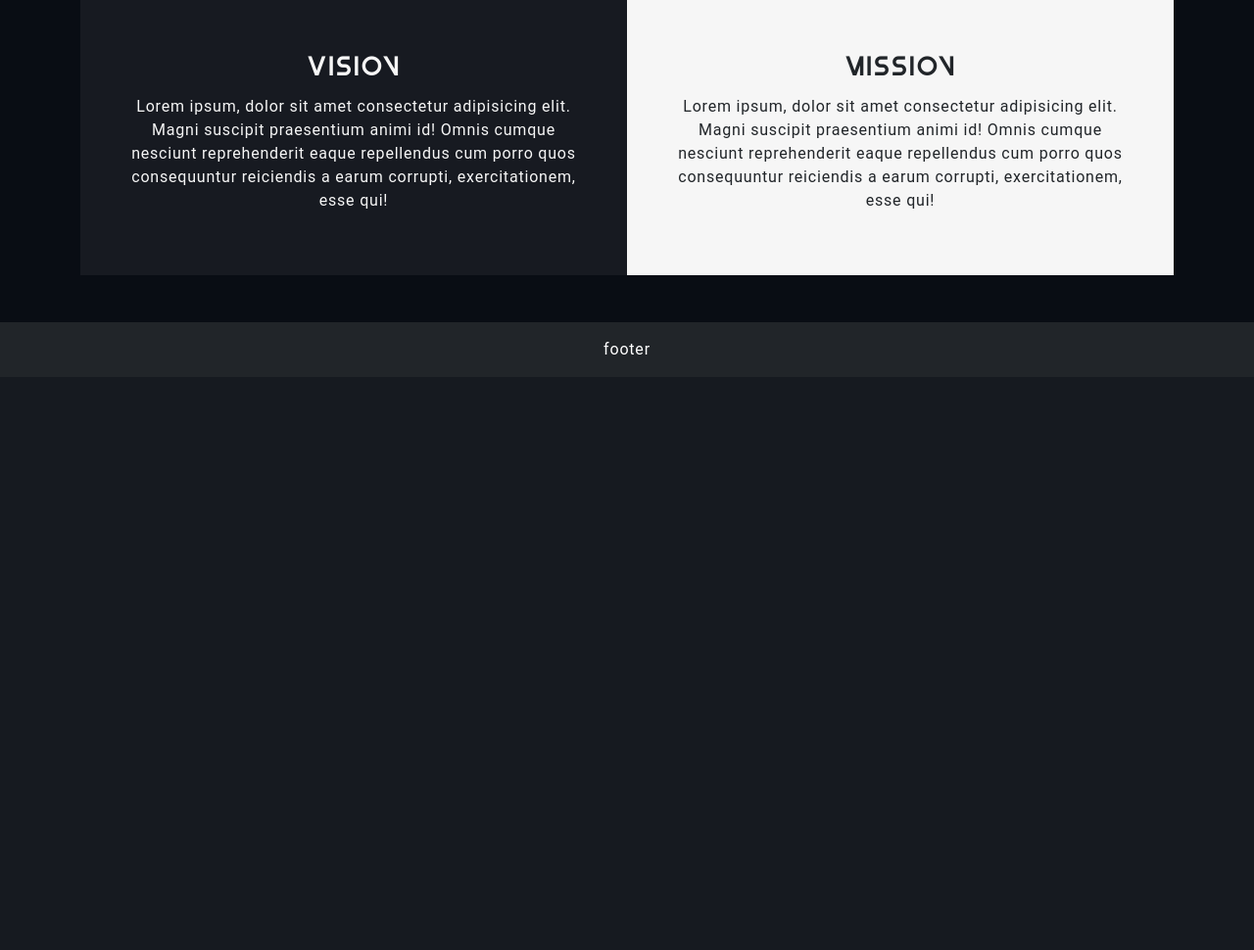
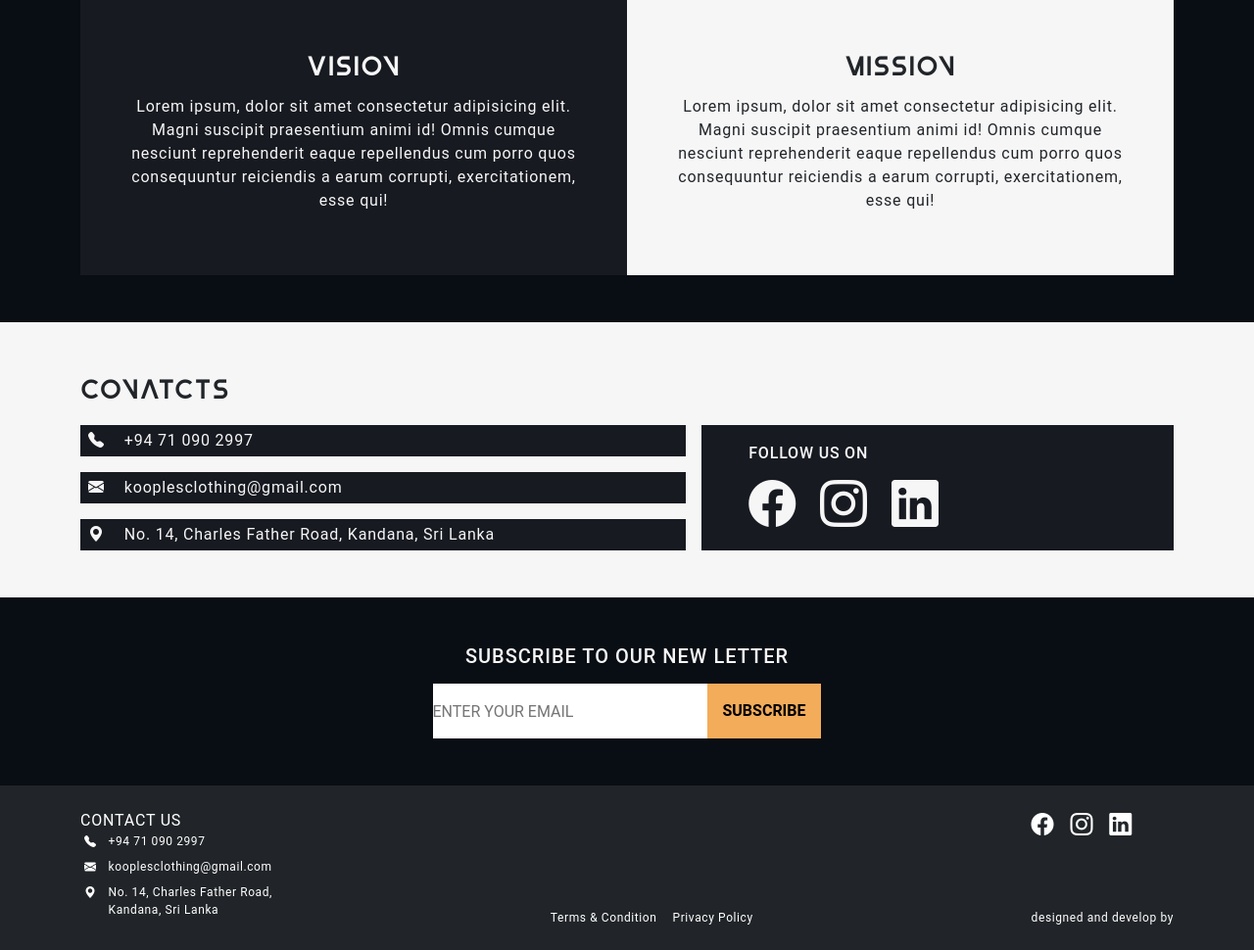
Before and after one commit to ceygenic-web/cey004-kooples-webapplication, a PHP site: page / in a window 1280 px wide. Shown: the part 3925-4895 px from the top of the page at 98% size. Before the commit the page ends 4287 px from the top, so only its background shows below. Run offline with PHP 8.4, Linux system fonts and the light colour scheme; data that the repository does not hold is empty; some libraries are stand-ins or nearby versions.

Commit message:
landing page
section 11,section 12,footer

```diff
--- a/css/style.css
+++ b/css/style.css
@@ -282,3 +282,56 @@
   width: 35%;
   gap: 20px;
 }
+
+
+/* section 11 - conatcts */
+.ls-s11-detail-box{
+  display: flex;
+
+}
+
+.ls-s11-left-box{
+  flex-grow: 1;
+}
+.ls-s11-right-box{
+  flex-grow: 1;
+}
+.ls-s11-icon{
+  font-size: 3em;
+}
+
+/* section 12 - subscription */
+.ls-s12-input-box{
+  display: flex;
+  flex-direction: row;
+}
+.ls-s12-textbox{
+  width: 280px;
+  height: 56px;
+}
+
+
+
+/* footer */
+.footer-main-box{
+  display: flex;
+  flex-direction: row;
+  justify-content: space-between;
+}
+.footer-contact{
+  font-size: var(--font-p);
+}
+.footer-terms{
+  display: flex;
+  align-items: end;
+  font-size: var(--font-p);
+}
+.footer-icon{
+  font-size: 23px;
+}
+.footer-develop{
+  font-size: var(--font-p);
+}
+.footer-hr{
+  display: none;
+}
--- a/css/style.medium.css
+++ b/css/style.medium.css
@@ -68,6 +68,26 @@
   .lp-s8-middle-box {
     width: 100%;
   }
+
+  /* section 11 - conatcts */
+  .ls-s11-detail-box {
+    flex-direction: column;
+  }
+
+  /* footer */
+  .footer-main-box {
+    flex-direction: column;
+    align-items: center;
+  }
+  .footer-terms{
+    flex-direction: column;
+    align-items: center;
+  }
+  .footer-hr{
+    display: flex;
+    border-width: 3px;
+
+  }
 }
 
 @keyframes sliderMoveIn {
--- a/css/style.small.css
+++ b/css/style.small.css
@@ -41,6 +41,27 @@
   .lp-s4 h4 {
     font-size: var(--font-h5);
   }
+  /* section 11 - conatcts */
+  .ls-s11-contacts{
+    font-size: var(--font-p);
+
+  }
+  .ls-s11 h6{
+    font-size: var(--font-p);
+
+  }
+  .ls-s11-icon{
+    font-size: 2em;
+  }
 
 
+  /* section 12 - subscription */
+  .ls-s12 h5{
+    font-size: var(--font-h6);
+
+  }
+  .ls-s12-input-box{
+    flex-direction: column;
+  }
+
 }
--- a/interface/components/footer.php
+++ b/interface/components/footer.php
@@ -1 +1,39 @@
-<div class="p-3 bg-dark text-white text-center">footer</div>
+<section class="p-4 bg-dark ">
+    <div class="container">
+        <div class="footer-main-box text-white ">
+            <div>
+                <div class="pb">CONTACT US</div>
+                <hr class="footer-hr">
+                <div class="d-flex gap-2 pb-2 footer-contact">
+                    <i class="bi bi-telephone-fill mx-1"></i>
+                    <div class="">+94 71 090 2997</div>
+                </div>
+                <div class="d-flex gap-2 pb-2 footer-contact">
+                    <i class="bi bi-envelope-fill mx-1"></i>
+                    <div class="ls-s11-contacts">kooplesclothing@gmail.com</div>
+                </div>
+                <div class="d-flex gap-2 pb-2 footer-contact">
+                    <i class="bi bi-geo-alt-fill mx-1"></i>
+                    <div class="ls-s11-contacts">No. 14, Charles Father Road,<br> Kandana, Sri Lanka</div>
+                </div>
+                <hr class="footer-hr">
+            </div>
+            <div class=" gap-lg-3 gap-md-3 footer-terms">
+                <div>Terms & Condition</div>
+                <div>Privacy Policy</div>
+                <hr class="footer-hr">
+            </div>
+            <div class="d-flex flex-column justify-content-between">
+                <!-- <hr class="footer-hr"> -->
+                <div class="d-flex gap-3 pb-lg-0 pb-md-0 pb-2">
+                    <hr class="footer-hr">
+                    <i class="bi bi-facebook footer-icon"></i>
+                    <i class="bi bi-instagram footer-icon"></i>
+                    <i class="bi bi-linkedin footer-icon"></i>
+                </div>
+                <hr class="footer-hr">
+                <div class="footer-develop">designed and develop by</div>
+            </div>
+        </div>
+    </div>
+</section>
--- a/interface/pages/landing.php
+++ b/interface/pages/landing.php
@@ -178,3 +178,52 @@
         </div>
     </div>
 </section>
+
+
+<!-- section 10 - testimonials -->
+
+
+<!-- section 11 - conatcts  -->
+<section class="cey-bg-white ls-s11 p-5">
+    <div class="container">
+        <h3 class="cey-main-font pb-3">CONATCTS</h3>
+        <div class="ls-s11-detail-box gap-3">
+            <div class="d-flex flex-column cey-text-white ls-s11-left-box gap-3">
+                <div class="cey-bg-dark p-1 d-flex align-items-center gap-lg-3 gap-md-3 gap-1">
+                    <i class="bi bi-telephone-fill mx-1"></i>
+                    <div class="ls-s11-contacts">+94 71 090 2997</div>
+                </div>
+                <div class="cey-bg-dark p-1 d-flex align-items-center gap-lg-3 gap-md-3 gap-1">
+                    <i class="bi bi-envelope-fill mx-1"></i>
+                    <div class="ls-s11-contacts">kooplesclothing@gmail.com</div>
+                </div>
+                <div class="cey-bg-dark p-1 d-flex align-items-center gap-lg-3 gap-md-3 gap-1">
+                    <i class="bi bi-geo-alt-fill mx-1"></i>
+                    <div class="ls-s11-contacts">No. 14, Charles Father Road, Kandana, Sri Lanka</div>
+                </div>
+            </div>
+            <div class="ls-s11-right-box cey-bg-dark cey-text-white d-flex flex-column justify-content-center">
+                <h6 class="mx-lg-5 mx-sm-3 mx-3 mt-2">FOLLOW US ON</h6>
+                <div class="d-flex gap-4 mx-lg-5 mx-sm-3 mx-3">
+                    <i class="bi bi-facebook ls-s11-icon"></i>
+                    <i class="bi bi-instagram bi-3x ls-s11-icon"></i>
+                    <i class="bi bi-linkedin bi-3x ls-s11-icon"></i>
+
+                </div>
+            </div>
+        </div>
+    </div>
+</section>
+
+
+<!-- section 12 - subscription  -->
+<section class="ls-s12 p-5">
+    <div class="container d-flex flex-column align-items-center">
+            <h5 class="cey-text-white pb-2">SUBSCRIBE TO OUR NEW LETTER</h5>
+            <div class="ls-s12-input-box gap-0 ">
+                <input class="ls-s12-textbox border-0" type="text" placeholder="ENTER YOUR EMAIL">
+                <button class="p-lg-3 p-md-3 p-2 cey-bg-primary fw-bold border-0">SUBSCRIBE</button>
+            </div>
+        </div>
+    </div>
+</section>
```
